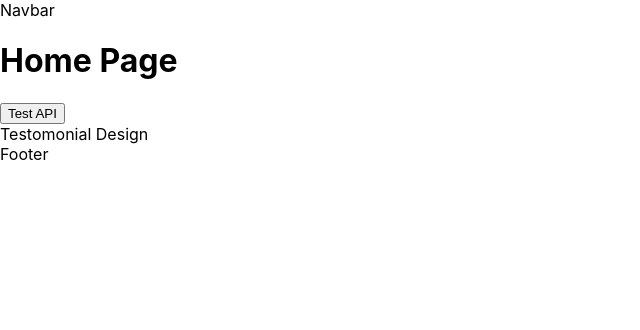
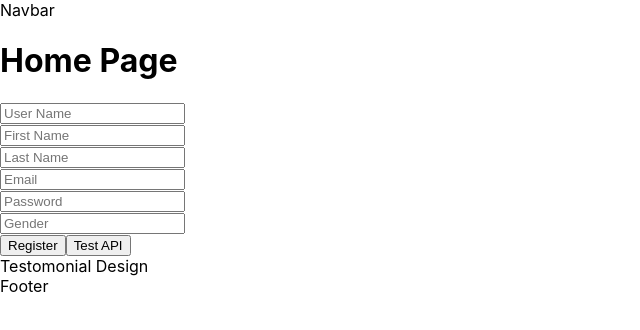
Before and after one commit to iot-lab-kiit/tralio-frontend, a Next.js app: page / in a window 1280 px wide. Shown: the top 330 px of the page, without its empty margins (0-640 px from the left). Built offline with nearby package versions, Linux system fonts and the light colour scheme.

Commit message:
implemented register function

```diff
--- a/TralioAPI/payloadsInterface.js
+++ /dev/null
@@ -1,12 +0,0 @@
-const userPayloadInterface = {
-    username: "",
-    firstname: "",
-    lastname: "",
-    userEmail: "",
-    userPassword: "",
-    userDOB: "",
-    userGender: "",
-    userCountry: "",
-}
-
-export default userPayloadInterface;
--- a/TralioAPI/tralio.js
+++ b/TralioAPI/tralio.js
@@ -12,8 +12,7 @@ async function tralioAPI(method, payload, endpointURL) {
             },
             body: JSON.stringify(payload),
         });
-        const data = await response.json();
-        return data;
+        return response;
     } else if (method === "GET" || method === "DELETE") {
         const response = await fetch(`${API_URL}/${endpointURL}`, {
             method: method,
@@ -22,8 +21,7 @@ async function tralioAPI(method, payload, endpointURL) {
                 "access-token": localStorage.getItem("access-token"),
             },
         });
-        const data = await response.json();
-        return data;
+        return response;
     }
 }
 
@@ -46,8 +44,8 @@ async function uploadBlog(payload) {
 }
 
 async function test() {
-    const test = await tralioAPI("GET", null, "");
-    return test;
+    const testResult = await tralioAPI("GET", null, "");
+    return testResult;
 }
 
 async function dbStatus() {
--- a/container/Home/HomePage.jsx
+++ b/container/Home/HomePage.jsx
@@ -1,28 +1,65 @@
-import styles from './HomePage.module.css';
-import { test } from '../../TralioAPI/tralio';
-import { useState } from 'react';
-import userPayloadInterface from '../../TralioAPI/payloadsInterface';
-import Testomonial from '../../components/Testimonial/Testimonial';
+import styles from "./HomePage.module.css";
+import { test, registerUser } from "../../TralioAPI/tralio";
+import { useState } from "react";
+import registerForm from "../../TralioAPI/registerForm";
+import Testomonial from "../../components/Testimonial/Testimonial";
 
 function HomePage() {
-
-  const [user, setUser] = useState(userPayloadInterface);
+  const [user, setUser] = useState({});
 
   const handleSomeAPIOperation = async () => {
-
     const response = await test();
     console.log(response);
     return response;
+  };
+
+  const handleUserInfo = (e) => {
+    const { name, value } = e.target;
+    setUser({
+      ...user,
+      [name]: value,
+    });
+  };
+
+  function generateSignUpForm(input) {
+    return (
+      <div className={styles.form} key={input.name}>
+        <input
+          type={input.type}
+          name={input.name}
+          placeholder={input.placeholder}
+          value={input.value}
+          onChange={handleUserInfo}
+        />
+      </div>
+    );
   }
 
+  async function handleRegistration() {
+    const response = await registerUser(user);
+    console.log("Response", response);
+    console.log("Status Code", response.status);
+    console.log("Status Text",response.statusText);
+    console.log("Data", response.data);
+    console.log("JSON", await response.json());
+  }
 
   return (
     <div>
       <h1>Home Page</h1>
+
+      {registerForm.map(generateSignUpForm)}
+
+      <button
+        onClick={handleRegistration}
+      >
+        Register
+      </button>
+
       <button onClick={handleSomeAPIOperation}>Test API</button>
       <Testomonial />
     </div>
-  )
+  );
 }
 
-export default HomePage
+export default HomePage;
```
